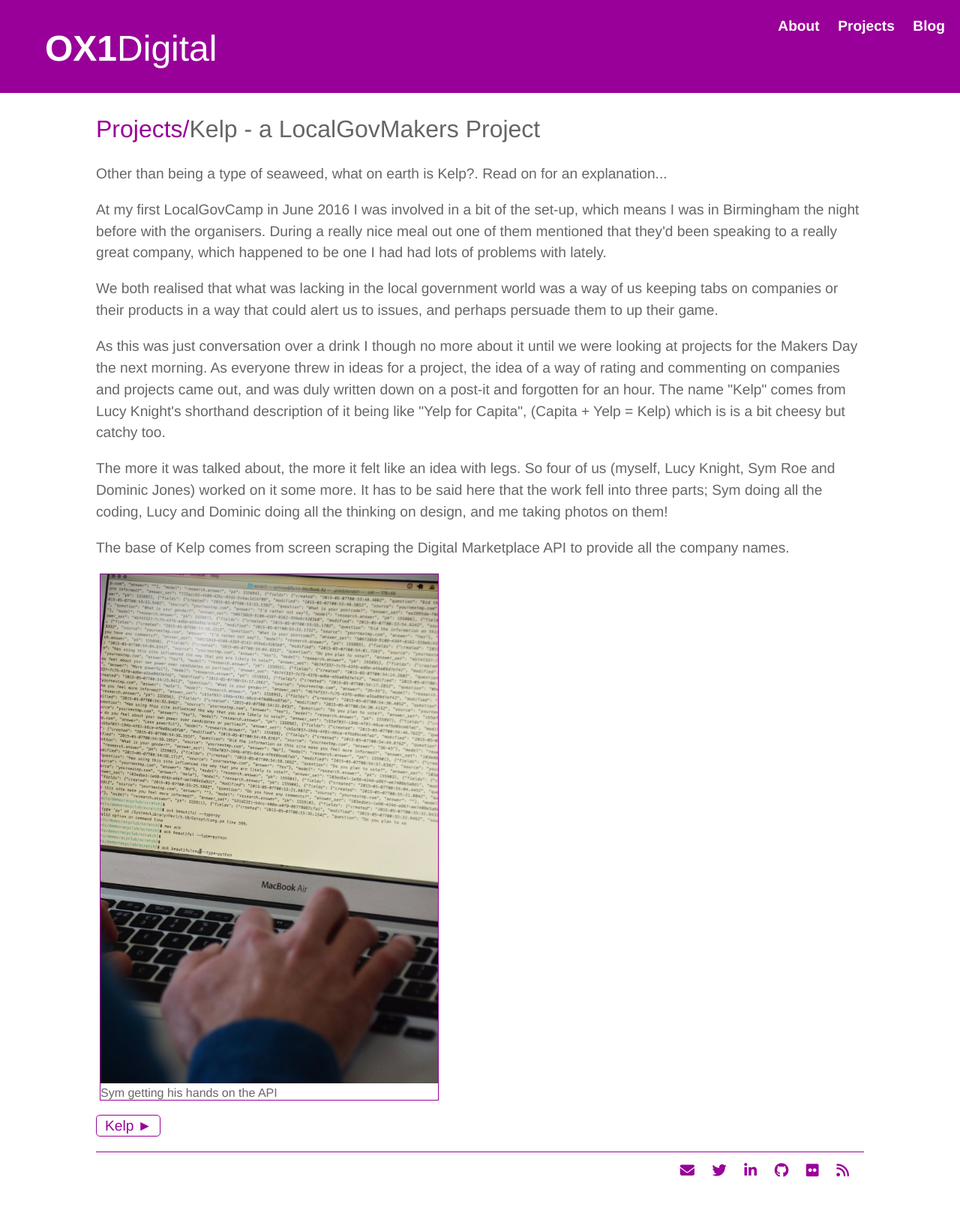
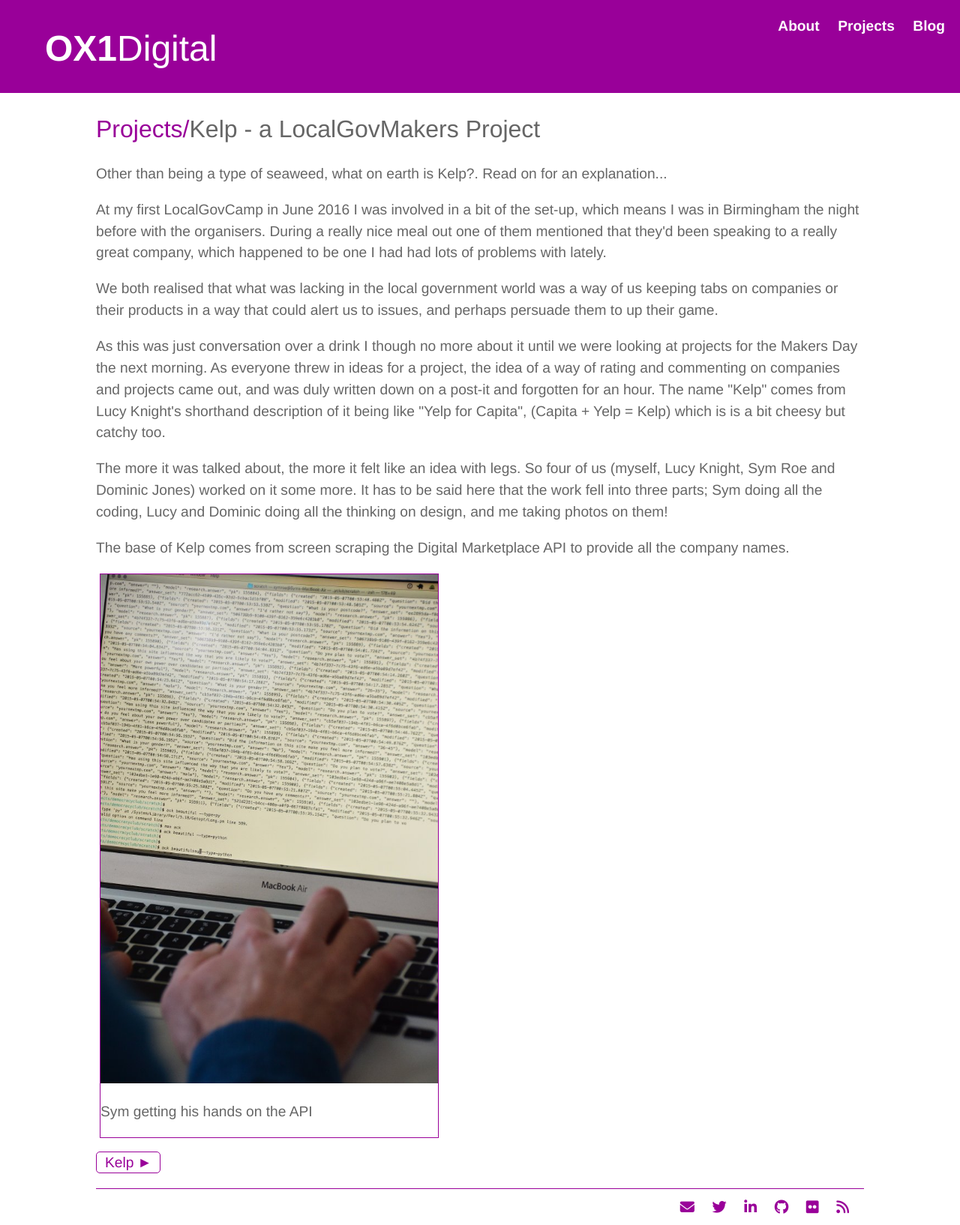
Before and after one commit to electronicdreamplant/electronicdreamplant.github.io, a Jekyll site: the page built from projects/kelp.html, in a window 1280 px wide. Shown: the whole page at 75% size. Built offline with Jekyll 4.4.1, drawn with Linux system fonts in a browser that asks for light colours; nearby versions of some CDN libraries; before the commit the page ends 1585 px from its top, so only the background shows below that.

Commit message:
Update kelp.html

```diff
--- a/projects/kelp.html
+++ b/projects/kelp.html
@@ -20,7 +20,7 @@ title: OX1Digital | Projects
 
   <div class="img">
     <img src="../img/code.jpg" alt="code on a PC screen">
-    <div class="desc">Sym getting his hands on the API</div>
+    <div class="desc"><p>Sym getting his hands on the API</p></div>
   </div>
 
   <p><a class="button" href="http://localgov-kelp.herokuapp.com">Kelp</a></p>
```
